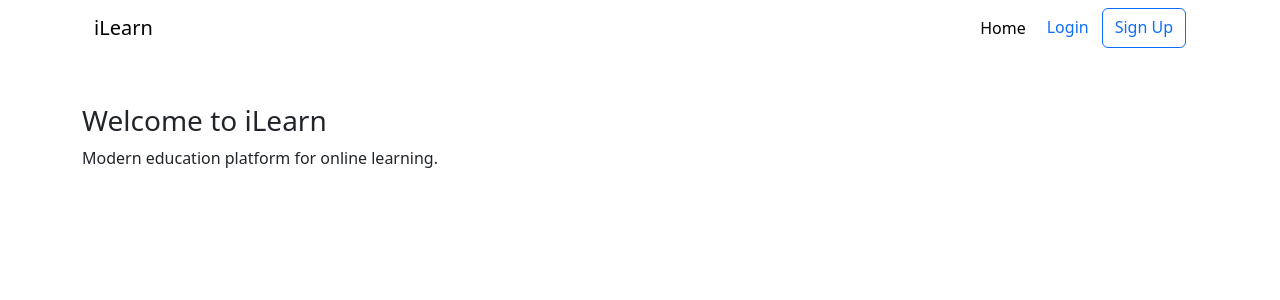
After one commit to temirlanmukatayev/ilearn, a Django app: page / in a window 1280 px wide. The commit adds this page. Shown: the top 300 px of the page. Run offline with Django 4.2, Linux system fonts and the light colour scheme.

Commit message:
homepage added, navbar updated

```diff
--- a/core/urls.py
+++ b/core/urls.py
@@ -24,7 +24,7 @@ urlpatterns = [
     path('accounts/login/', auth_views.LoginView.as_view(), name='login'),
     path('accounts/logout/', auth_views.LogoutView.as_view(), name='logout'),
     path('admin/', admin.site.urls),
-    path('course/', include('courses.urls')),
+    path('', include('courses.urls')),
 ]
 
 if settings.DEBUG == True:
--- a/courses/urls.py
+++ b/courses/urls.py
@@ -4,10 +4,11 @@ from . import views
 
 
 urlpatterns = [
+    path('', views.HomepageView.as_view(), name='home'),
     path(
-        'mine/',
+        'courses/mine/',
         views.ManageCourseListView.as_view(),
-        name='manage_course_list'
+        name='course_list'
     ),
     path(
         'create/',
--- a/courses/views.py
+++ b/courses/views.py
@@ -1,5 +1,6 @@
 from django.contrib.auth.mixins import LoginRequiredMixin, \
     PermissionRequiredMixin
+from django.views.generic import TemplateView
 from django.views.generic.list import ListView
 from django.views.generic.edit import CreateView, UpdateView, DeleteView
 from django.urls import reverse_lazy
@@ -29,6 +30,10 @@ class OwnerCourseEditMixin(OwnerCourseMixin, OwnerEditMixin):
     template_name = 'courses/manage/course/form.html'
 
 
+class HomepageView(TemplateView):
+    template_name = 'home.html'
+
+
 class ManageCourseListView(OwnerCourseMixin, ListView):
     template_name = 'courses/manage/course/list.html'
     permission_required = 'courses.view_course'
--- a/templates/_base.html
+++ b/templates/_base.html
@@ -19,14 +19,11 @@
           <div class="collapse navbar-collapse" id="navbarSupportedContent">
             <ul class="navbar-nav ms-auto mb-2 mb-lg-0">
               <li class="nav-item">
-                <a class="nav-link active" aria-current="page" href="#">Home</a>
-              </li>
-              <li class="nav-item">
-                <a class="nav-link" href="#">Link</a>
+                <a class="nav-link {% if request.resolver_match.url_name == 'home' %}active{% endif %}" href="{% url 'home' %}">Home</a>
               </li>
               {% if user.is_authenticated %}
               <li class="nav-item">
-                <a class="nav-link" href="{% url 'manage_course_list' %}">Courses</a>
+                <a class="nav-link {% if request.resolver_match.url_name == 'course_list' %}active{% endif %}" href="{% url 'course_list' %}">My courses</a>
               </li>
               <li class="nav-item dropdown">
                 <a class="nav-link dropdown-toggle" href="#" role="button" data-bs-toggle="dropdown" aria-expanded="false">
--- /dev/null
+++ b/templates/home.html
@@ -0,0 +1,10 @@
+{% extends '_base.html' %}
+
+{% block content %}
+  <div class="row mt-5 mb-5">
+    <div class="col">
+      <h3>Welcome to iLearn</h3>
+      <p>Modern education platform for online learning.</p>
+    </div>
+  </div>
+{% endblock content %}
```
